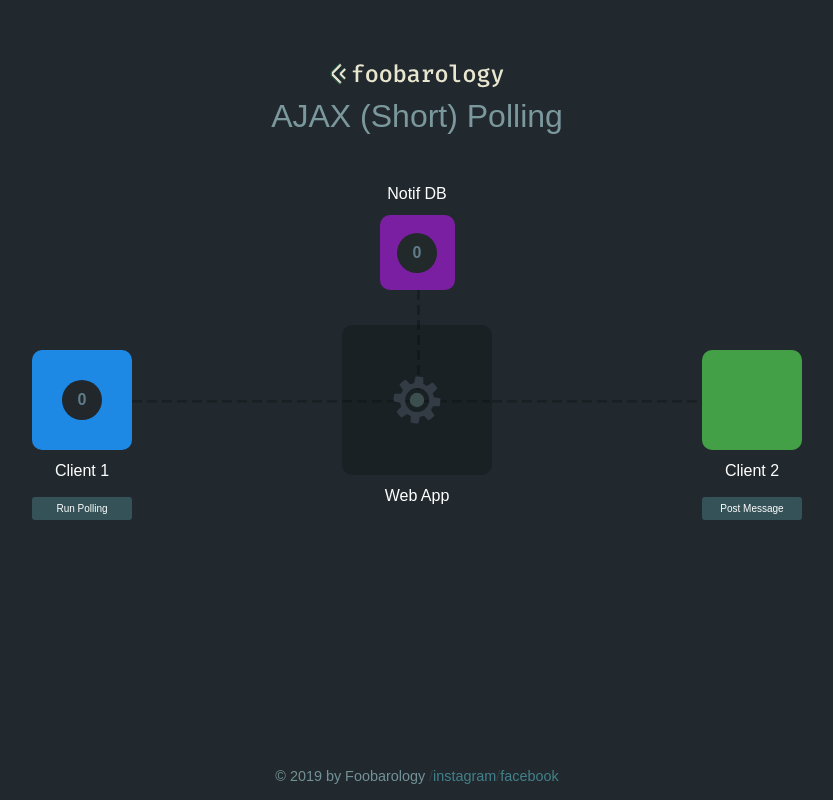
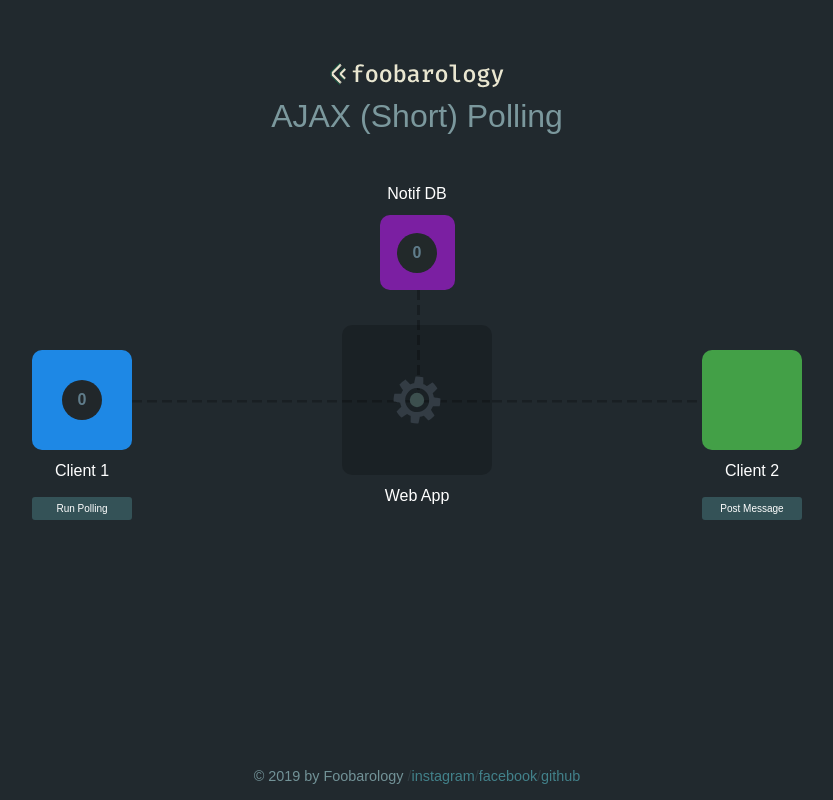
Before and after one commit to foobarology/ajax-short-polling-simulation, a Vue app: page / in a window 1280 px wide. Shown: the whole page, without its empty margins (223-1056 px from the left). Built offline with nearby package versions, Linux system fonts and the light colour scheme.

Commit message:
Add github link

```diff
--- a/src/components/Stage.vue
+++ b/src/components/Stage.vue
@@ -38,6 +38,8 @@
       <a target="_blank" href="https://www.instagram.com/foobarology">instagram</a>
       <span class="sep">/</span>
       <a target="_blank" href="https://www.facebook.com/foobarology">facebook</a>
+      <span class="sep">/</span>
+      <a target="_blank" href="https://www.github.com/foobarology">github</a>
     </footer>
   </div>
 </template>
```
